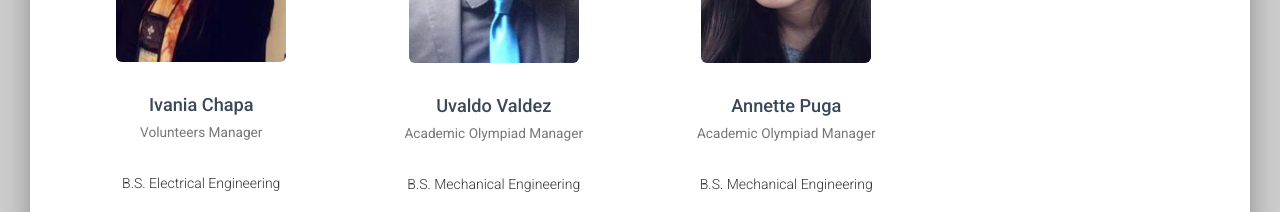
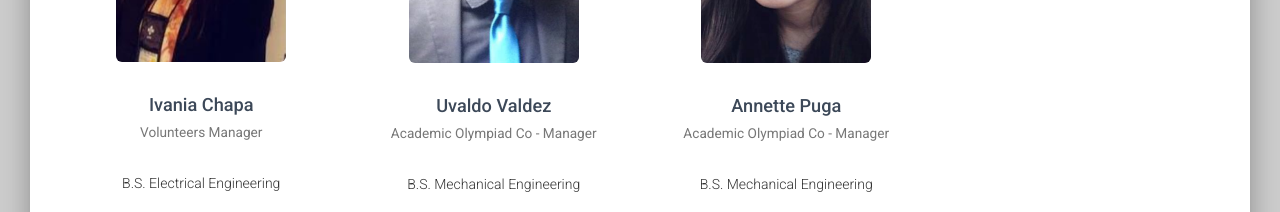
Before and after one commit to jmtellez/RLDC5-Website, a plain HTML site: page index.html in a window 1280 px wide. Shown: the part 8260-8472 px from the top of the page. Drawn offline with Linux system fonts and the light colour scheme.

Commit message:
RLDC5 Website

```diff
--- a/index.html
+++ b/index.html
@@ -937,14 +937,14 @@
 							<div class="col-md-3 col-sm-6 col-xs-12 wow fadeInLeft animated" style="visibility: visible; animation-name: fadeInRight;">
 								<div class="team-player"> <img src="assets/img/committee/uvaldoValdez.png" alt="Thumbnail Image" class="img-rounded">
 									<h4 class="title"> Uvaldo Valdez <br>
-									<small class="text-muted">Academic Olympiad Manager</small> </h4>
+									<small class="text-muted">Academic Olympiad Co - Manager</small> </h4>
 									<p>B.S. Mechanical Engineering</p>
 									<a href="https://www.linkedin.com/in/uvaldo-valdez-161838141" class="btn btn-just-icon"><i class="fa fa-linkedin"></i></a></div>
 							</div>
 							<div class="col-md-3 col-sm-6 col-xs-12 wow fadeInLeft animated" style="visibility: visible; animation-name: fadeInRight;">
 								<div class="team-player"> <img src="assets/img/committee/annettePuga.png" alt="Thumbnail Image" class="img-rounded">
 									<h4 class="title">Annette Puga<br>
-									<small class="text-muted">Academic Olympiad Manager</small> </h4>
+									<small class="text-muted">Academic Olympiad Co - Manager</small> </h4>
 									<p>B.S. Mechanical Engineering</p>
 									<a href="https://www.linkedin.com/in/annette-puga-358873a1" class="btn btn-just-icon"><i class="fa fa-linkedin"></i></a></div>
 							</div>
```
Also changed, not shown: 1 other file.
